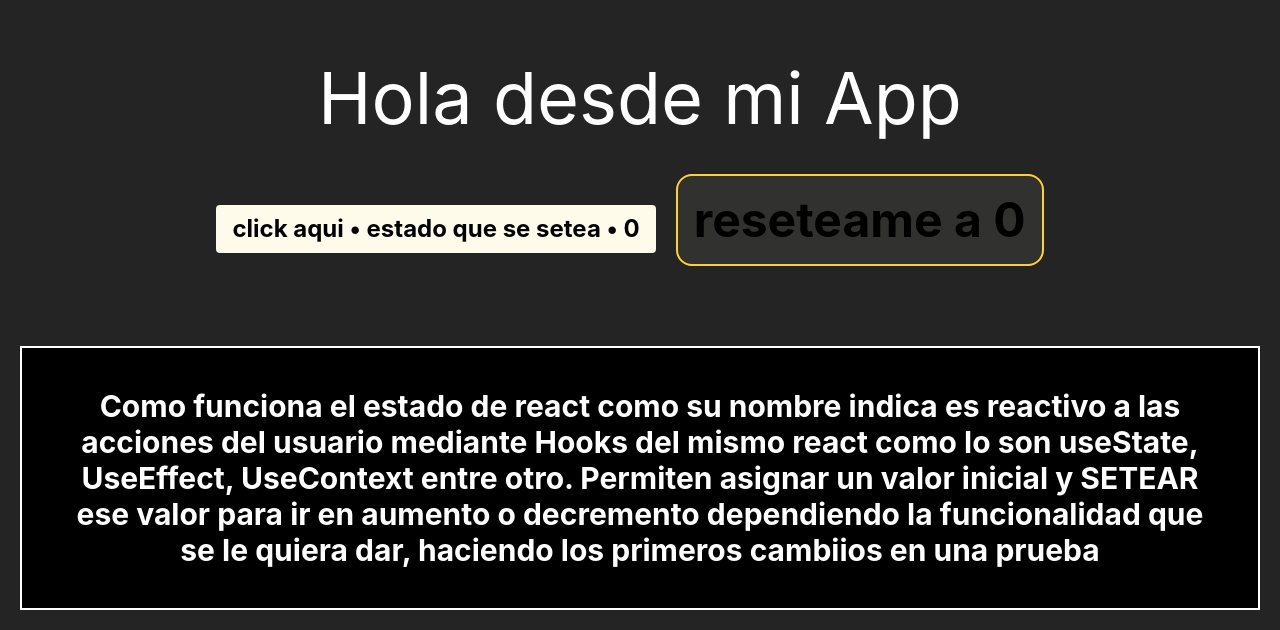
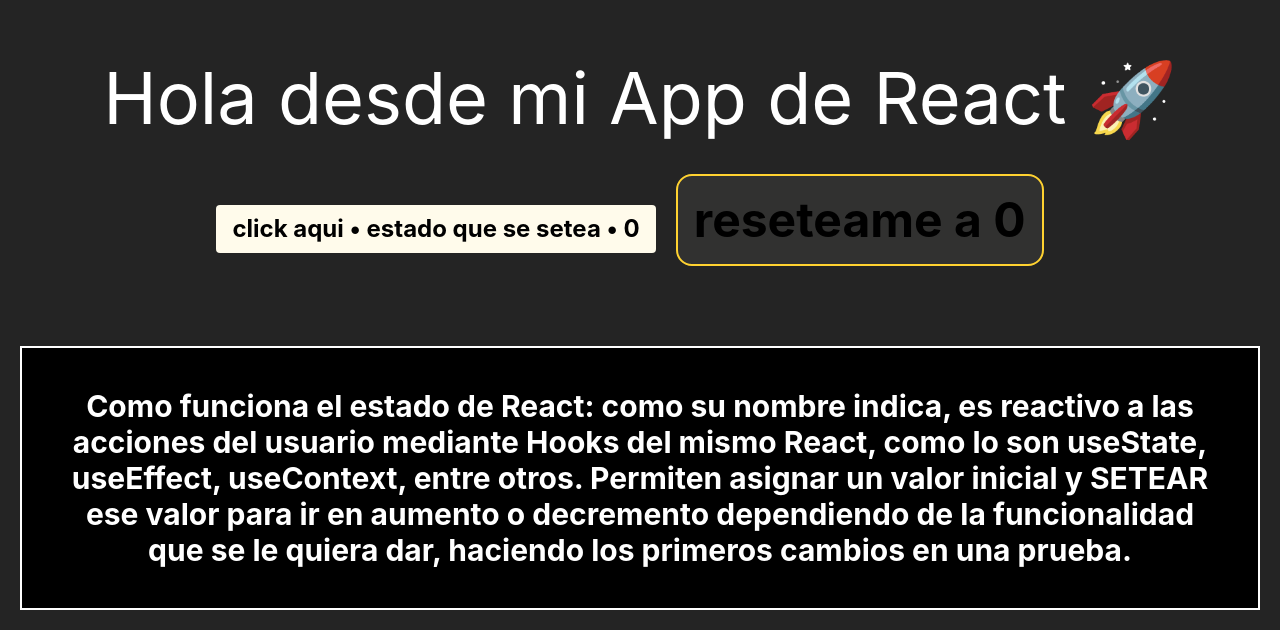
Before and after one commit to DaniDev-19/SICIC-INSAI-V2.0, a React (Vite) app in the folder frontend/: page / in a window 1280 px wide. Shown: the part 178-808 px from the top of the page. Built offline with nearby package versions, Linux system fonts and the light colour scheme.

Commit message:
cambien un poco la sintaxsis del codigo app Sorry,not sorry

```diff
--- a/frontend/src/App.tsx
+++ b/frontend/src/App.tsx
@@ -1,38 +1,44 @@
-import { useState } from 'react'
-import './index.css'
-
+import { useState } from "react";
+import "./index.css";
 
 function App() {
   const [count, setCount] = useState(0);
 
+  // 1. Separación de la lógica: Extraemos las funciones manejadoras de eventos
+  const handleIncrement = () => setCount(count + 1);
+  const handleReset = () => setCount(0);
+
   return (
-    <>
-      <div className='text-center p-5 '>
-        <h1 className='text-white text-7xl mt-55'>Hola desde mi App</h1>
+    // 2. Eliminamos el Fragmento vacío <> </> que era redundante
+    <div className="p-5 text-center">
+      <h1 className="mt-55 text-7xl text-white">
+        Hola desde mi App de React 🚀
+      </h1>
 
-        <div className='mt-10 text-center'>
-
+      <div className="mt-10 text-center">
         <button
-            className='bg-amber-50 rounded py-2 px-4 font-bold text-2xl hover:bg-amber-100 transition-all cursor-pointer'
-            onClick={() => setCount(count + 1)}
+          onClick={handleIncrement}
+          className="px-4 py-2 text-2xl font-bold transition-all rounded cursor-pointer bg-amber-50 hover:bg-amber-100"
         >
           click aqui • estado que se setea • {count}
         </button>
 
         <button
-            className='bg-amber-50/6  rounded-2xl border-amber-300 border-2 py-5 px-4 mx-5 hover:bg-amber-50 transition-all cursor-pointer text-shadow-amber-50 font-bold text-5xl'
-            onClick={() => setCount(0)}
+          onClick={handleReset}
+          className="px-4 py-5 mx-5 text-5xl font-bold transition-all border-2 rounded-2xl cursor-pointer bg-amber-50/6 border-amber-300 hover:bg-amber-50 text-shadow-amber-50"
         >
           reseteame a 0
         </button>
       </div>
-        <div className='mt-20 bg-black'>
-          <p className='text-3xl font-bold text-white border-2 border-white p-10'> Como funciona el estado de react como su nombre indica es reactivo a las acciones del usuario mediante Hooks del mismo react como lo son useState, UseEffect, UseContext entre otro. Permiten asignar un valor inicial y SETEAR ese valor para ir en aumento o decremento dependiendo la funcionalidad que se le quiera dar, haciendo los primeros cambiios en una prueba </p>
+
+      <div className="mt-20 bg-black">
+        {/* 3. Corrección de pequeños errores ortográficos en el texto */}
+        <p className="p-10 border-2 border-white text-3xl font-bold text-white">
+          Como funciona el estado de React: como su nombre indica, es reactivo a las acciones del usuario mediante Hooks del mismo React, como lo son useState, useEffect, useContext, entre otros. Permiten asignar un valor inicial y SETEAR ese valor para ir en aumento o decremento dependiendo de la funcionalidad que se le quiera dar, haciendo los primeros cambios en una prueba.
+        </p>
       </div>
     </div>
-
-    </>
-  )
+  );
 }
 
-export default App
+export default App;
```
Lines whose indentation alone changed are shown as unchanged.
